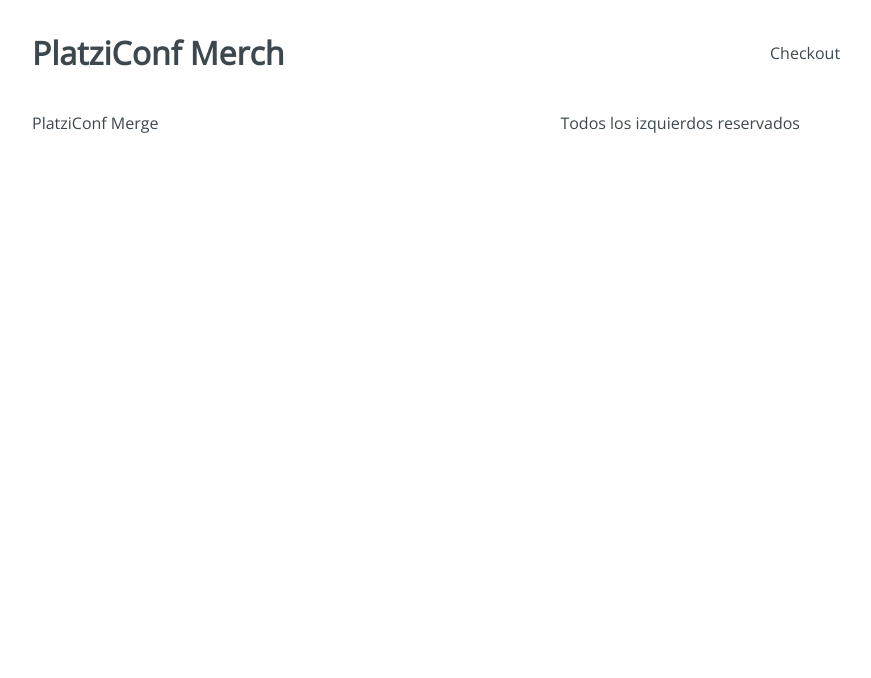
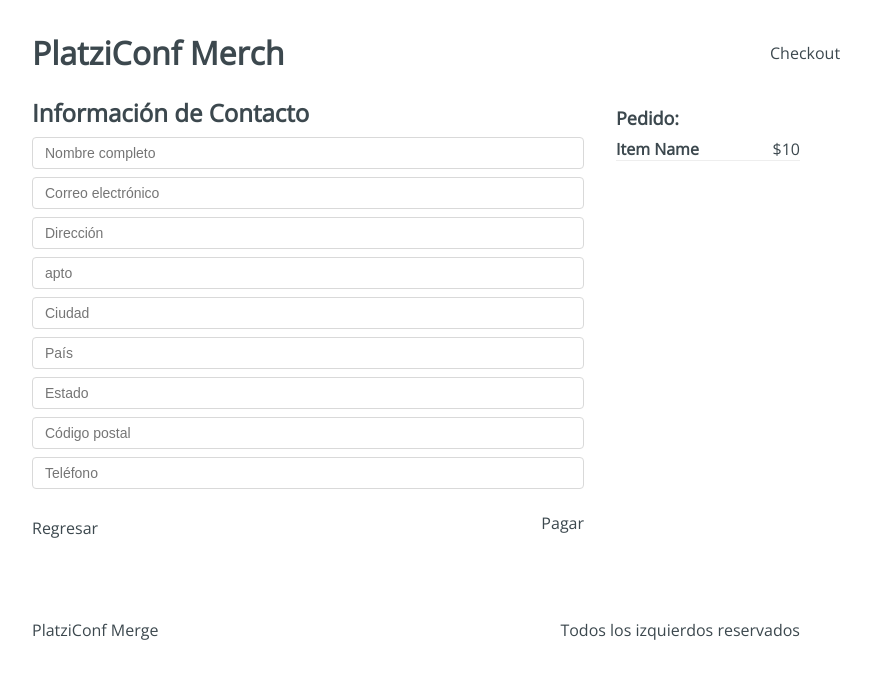
Before and after one commit to renedelcarpio/platzi-conf-merch, a React app: page /checkout/information in a window 1280 px wide. Shown: the top 678 px of the page, without its empty margins (224-1095 px from the left). Built offline with nearby package versions, Linux system fonts and the light colour scheme.

Commit message:
se creó la estructura de los archivos Checkout, Information, Payment, Success. También se eliminó el archivo .eslintrc porque marcaba con error todo aunque no hubiera ninguno existente

```diff
--- a/src/components/Layout.jsx
+++ b/src/components/Layout.jsx
@@ -4,11 +4,11 @@
 import Header from './Header';
 import Footer from './Footer';
 
-const Layout = ({ clildren }) => {
+const Layout = ({ children }) => {
   return (
     <div className="main">
       <Header />
-      {clildren}
+      { children }
       <Footer />
     </div>
   );
--- a/src/containers/Checkout.jsx
+++ b/src/containers/Checkout.jsx
@@ -4,8 +4,21 @@
 
 const Checkout = () => {
   return (
-    <div>
-      <h1>Checkout</h1>
+    <div className='checkout'>
+      <div className="checkout-content">
+        <h3>Lista de Pedidos</h3>
+        <div className="checkout-item">
+          <div className="checkout-element">
+            <h4>Item Name</h4>
+            <span>$10</span>
+          </div>
+          <button type='button'>Eliminar</button>
+        </div>
+      </div>
+      <div className="checkout-sidebar">
+        <h3>Precio total: $10</h3>
+        <button type='button'>Continuar Pedido</button>
+      </div>
     </div>
   );
 };
--- a/src/containers/Information.jsx
+++ b/src/containers/Information.jsx
@@ -4,8 +4,42 @@
 
 const Information = () => {
   return (
-    <div>
-      <h1>Information</h1>
+    <div className='information'>
+      <div className="information-content">
+        <div className="information-head">
+          <h2>Información de Contacto</h2>
+        </div>
+        <div className="information-form">
+          <form action="">
+            <input type="text" placeholder='Nombre completo' name='name' />
+            <input type="text" placeholder='Correo electrónico' name='email' />
+            <input type="text" placeholder='Dirección' name='address' />
+            <input type="text" placeholder='apto' name='apto' />
+            <input type="text" placeholder='Ciudad' name='city' />
+            <input type="text" placeholder='País' name='country' />
+            <input type="text" placeholder='Estado' name='state' />
+            <input type="text" placeholder='Código postal' name='cp' />
+            <input type="text" placeholder='Teléfono' name='phone' />
+          </form>
+        </div>
+        <div className="information-buttons">
+          <div className="information-back">
+            Regresar
+          </div>
+          <div className="information-next">
+            Pagar
+          </div>
+        </div>
+      </div>
+      <div className="information-sidebar">
+        <h3>Pedido:</h3>
+        <div className="information-item">
+          <div className="information-element">
+            <h4>Item Name</h4>
+            <span>$10</span>
+          </div>
+        </div>
+      </div>
     </div>
   );
 };
--- a/src/containers/Payment.jsx
+++ b/src/containers/Payment.jsx
@@ -4,8 +4,14 @@
 
 const Payment = () => {
   return (
-    <div>
-      <h1>Payment</h1>
+    <div className='payment'>
+      <div className="payment-content">
+        <h3>Resumen del Pedido:</h3>
+        <div className="payment-button">
+          Boton de pago con Paypal
+        </div>
+      </div>
+      <div className="sidebar"></div>
     </div>
   );
 };
--- a/src/containers/Success.jsx
+++ b/src/containers/Success.jsx
@@ -4,8 +4,14 @@
 
 const Success = () => {
   return (
-    <div>
-      <h1>Success</h1>
+    <div className='success'>
+      <div className="success-content">
+        <h2>Nombre, Gracias por tu compra!</h2>
+        <span>Tu pedido llegará en 3 días a tu dirección</span>
+        <div className="success-map">
+          Google Maps
+        </div>
+      </div>
     </div>
   );
 };
```
Also changed, not shown: 1 other file (tests, documents, lock files or other folders).
